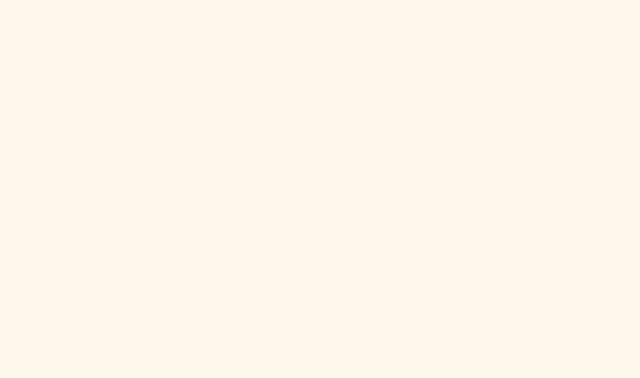
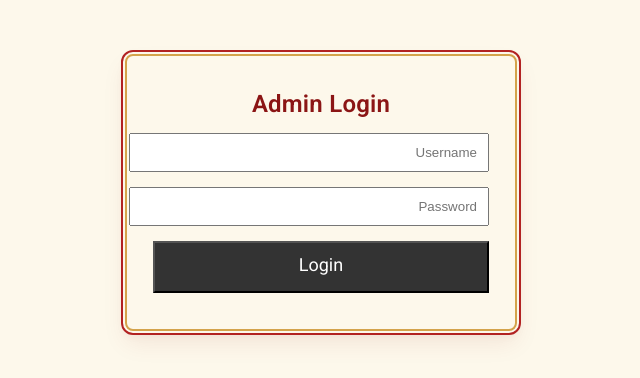
Before and after one commit to Roham8406/Election, a Vue app in the folder frontend/: page /admin/login in a window 1280 px wide. Before the commit this address had no page. Shown: the top 378 px of the page, without its empty margins (409-1049 px from the left). Built offline with nearby package versions, Linux system fonts and the light colour scheme.

Commit message:
Frontend(feat): Implemented Admin Login

```diff
--- a/frontend/src/router.js
+++ b/frontend/src/router.js
@@ -1,11 +1,20 @@
 import { createRouter, createWebHistory } from 'vue-router';
 import Login from './views/Login.vue';
 import Results from './views/Results.vue';
+import AdminLogin from './views/AdminLogin.vue';
+import AdminDashboard from './views/AdminDashboard.vue';
 
+// Dummy components for panels
+const ManagerPanel = { template: '<div><h1>Manager Panel</h1><p>Restricted access.</p></div>' };
+const HRPanel = { template: '<div><h1>HR Panel</h1><p>Restricted access.</p></div>' };
 
 const routes = [
   { path: '/', component: Login },
-  { path: '/results', component: Results}
+  { path: '/results', component: Results },
+  { path: '/admin/login', component: AdminLogin },
+  { path: '/admin/dashboard', component: AdminDashboard },
+  { path: '/Manager_Panel', component: ManagerPanel },
+  { path: '/HR_Panel', component: HRPanel }
 ];
 
 const router = createRouter({
--- /dev/null
+++ b/frontend/src/views/AdminDashboard.vue
@@ -0,0 +1,60 @@
+<template>
+  <div class="card" style="max-width: 600px; margin: 50px auto;">
+    <h2>Admin Dashboard</h2>
+    <p>Welcome! Based on your roles, you have access to the following panels:</p>
+
+    <div style="display: flex; gap: 15px; margin-top: 20px;">
+      <router-link
+        v-for="link in availableLinks"
+        :key="link.path"
+        :to="link.path"
+        style="padding: 15px; background: #e0e0e0; text-decoration: none; border-radius: 8px; color: black; font-weight: bold;"
+      >
+        👉 {{ link.title }}
+      </router-link>
+    </div>
+
+    <button @click="logout" style="margin-top: 30px; padding: 8px 15px; background: #ff4d4f; color: white; border: none; border-radius: 4px; cursor: pointer;">
+      Logout
+    </button>
+  </div>
+</template>
+
+<script setup>
+import { ref, onMounted } from 'vue';
+import { useRouter } from 'vue-router';
+
+const router = useRouter();
+const availableLinks = ref([]);
+
+// Master configuration map: maps DB roles to UI Routes
+const roleRoutesMap = {
+  'Manager': { title: 'Manager Panel', path: '/Manager_Panel' },
+  'HR': { title: 'Human Resources Panel', path: '/HR_Panel' }
+};
+
+onMounted(() => {
+  const token = localStorage.getItem('admin_token');
+  const rolesStr = localStorage.getItem('admin_roles');
+
+  if (!token || !rolesStr) {
+    router.push('/admin/login');
+    return;
+  }
+
+  const roles = JSON.parse(rolesStr);
+
+  // Filter links based on the user's roles
+  roles.forEach(role => {
+    if (roleRoutesMap[role]) {
+      availableLinks.value.push(roleRoutesMap[role]);
+    }
+  });
+});
+
+const logout = () => {
+  localStorage.removeItem('admin_token');
+  localStorage.removeItem('admin_roles');
+  router.push('/admin/login');
+};
+</script>
--- /dev/null
+++ b/frontend/src/views/AdminLogin.vue
@@ -0,0 +1,43 @@
+<template>
+  <div class="card" style="max-width: 400px; margin: 50px auto;">
+    <h2>Admin Login</h2>
+    <form @submit.prevent="handleLogin">
+      <input v-model="username" type="text" placeholder="Username" required style="width: 100%; margin-bottom: 15px; padding: 10px;" />
+      <input v-model="password" type="password" placeholder="Password" required style="width: 100%; margin-bottom: 15px; padding: 10px;" />
+      <button type="submit" style="width: 100%; padding: 10px; background: #333; color: white;">Login</button>
+    </form>
+    <p v-if="error" style="color: red; margin-top: 10px;">{{ error }}</p>
+  </div>
+</template>
+
+<script setup>
+import { ref } from 'vue';
+import { useRouter } from 'vue-router';
+
+const username = ref('');
+const password = ref('');
+const error = ref('');
+const router = useRouter();
+const API_URL = import.meta.env.VITE_API_URL || 'http://localhost:3000';
+
+const handleLogin = async () => {
+  try {
+    const res = await fetch(`${API_URL}/api/admin/login`, {
+      method: 'POST',
+      headers: { 'Content-Type': 'application/json' },
+      body: JSON.stringify({ username: username.value, password: password.value })
+    });
+    const data = await res.json();
+
+    if (data.success) {
+      localStorage.setItem('admin_token', data.token);
+      localStorage.setItem('admin_roles', JSON.stringify(data.roles));
+      router.push('/admin/dashboard');
+    } else {
+      error.value = data.error;
+    }
+  } catch (err) {
+    error.value = 'Connection error';
+  }
+};
+</script>
```
